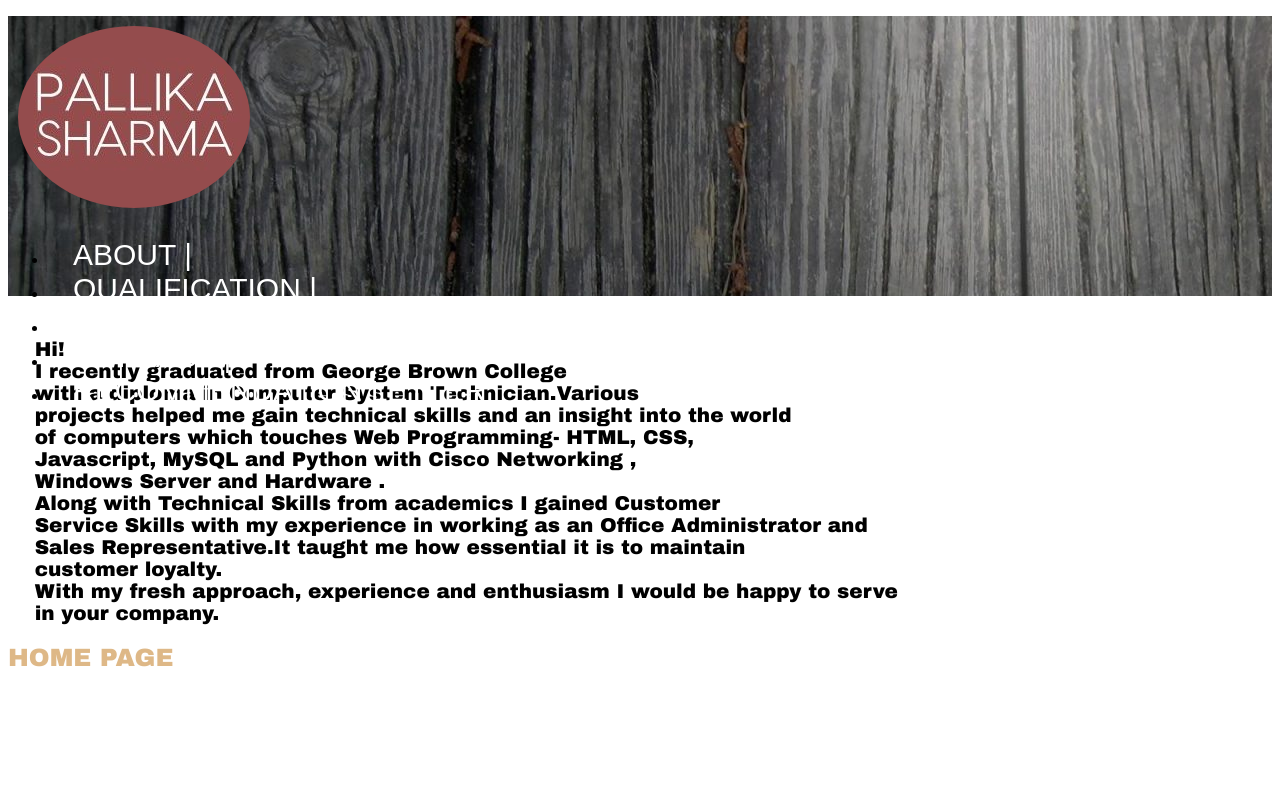
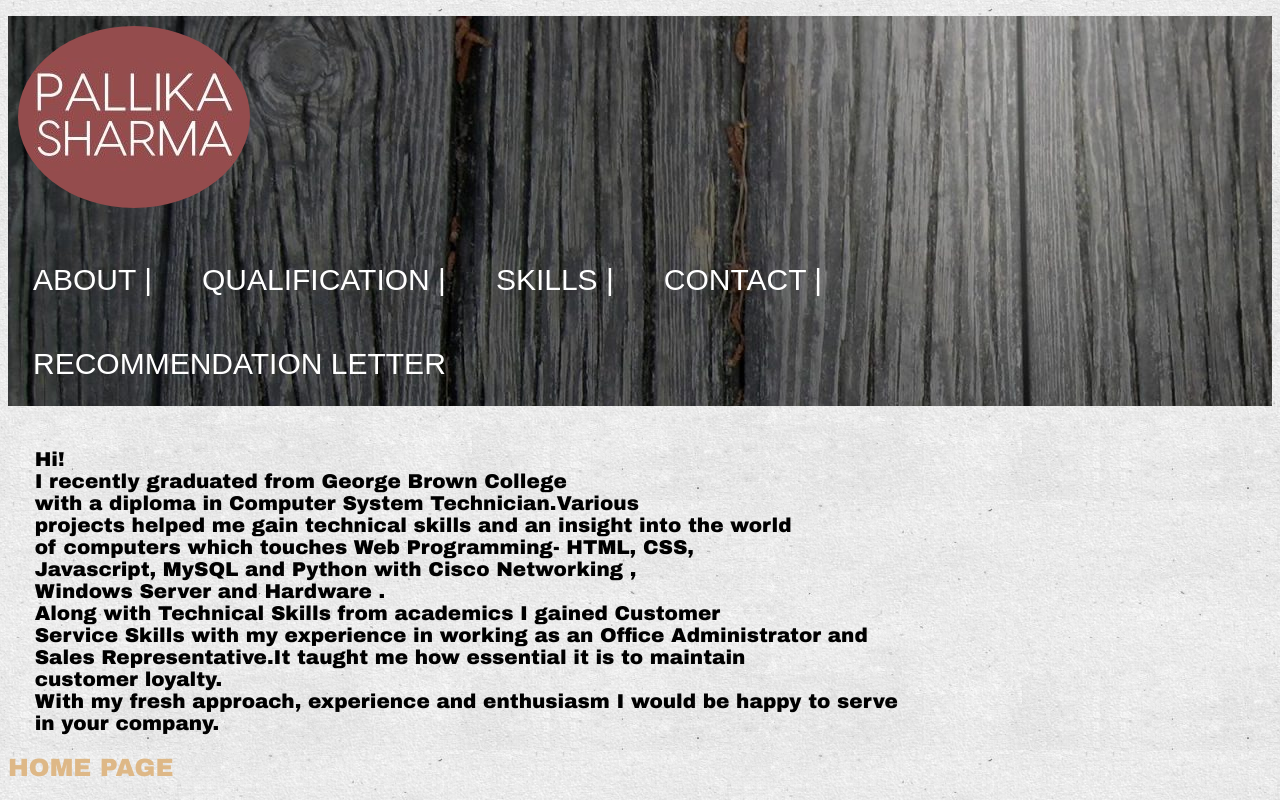
Before and after one commit to pallikasharma/pallikasharma.github.io, a plain HTML site: page About.html in a window 1280 px wide. Drawn offline with Linux system fonts and the light colour scheme.

Commit message:
Add files via upload

```diff
--- a/port.css
+++ b/port.css
@@ -1,4 +1,3 @@
-<<<<<<< HEAD
 body{
     background-image: url("images/background.jpg");
     padding: auto;
@@ -6,11 +5,26 @@ body{
 
 header{
     background-image:url("images/bg.jpg");
-    height: 280px;
+    height: auto;
     width: 100%;
     position: relative;
 
+
 }
+ul#nav {
+    list-style-type: none;
+    margin: 0;
+    padding: 0;
+    overflow: hidden;
+
+
+}
+
+ul#nav>li {
+    float: left;
+}
+
+
 .head{
     text-align: center;
     font-size: 30px;
@@ -18,13 +32,11 @@ header{
     padding: 25px ;
     color: white;
     font-family: Arial;
-    top: 80%;
-
+    display: block;
     position: relative;
 }
 
 p>img{
-
     border-radius: 50%;
     height:50%;
     margin: 10px ;
@@ -40,46 +52,3 @@ footer> a:hover{
     background-color: bisque;
 
 }
-=======
-body{
-    background-image: url("images/background.jpg");
-    padding: auto;
-}
-
-header{
-    background-image:url("images/bg.jpg");
-    height: 280px;
-    width: 100%;
-    position: relative;
-
-}
-.head{
-    text-align: center;
-    font-size: 30px;
-    text-decoration: none;
-    padding: 25px ;
-    color: white;
-    font-family: Arial;
-    top: 80%;
-
-    position: relative;
-}
-
-p>img{
-
-    border-radius: 50%;
-    height:50%;
-    margin: 10px ;
-    position: relative;
-}
-footer>a{
-    text-decoration: none;
-    color: burlywood;
-    font-size: 25px;
-    font-family: "Arial Black";
-}
-footer> a:hover{
-    background-color: bisque;
-
-}
->>>>>>> b89b97947eaa3e4c9e8cdf3d5b98d7eaba650a21
```
